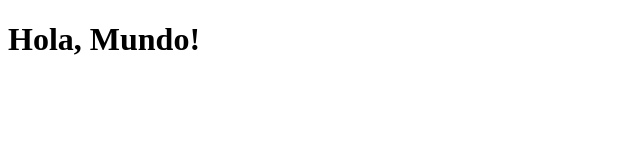
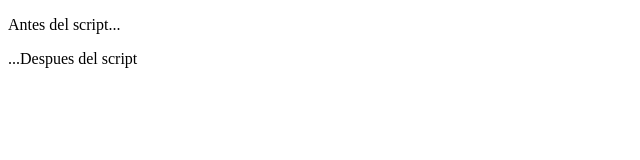
Before and after one commit to Dgongar0301/LMSGI, a plain HTML site: page Tema3/HolaMundo.html in a window 1280 px wide. Shown: the whole page, without its empty margins (0-640 px from the left). Drawn offline with Linux system fonts and the light colour scheme.

Commit message:
Implementacion de script dentro del hola mundo.

```diff
--- a/Tema3/HolaMundo.html
+++ b/Tema3/HolaMundo.html
@@ -6,5 +6,10 @@
     <title>Hola Mundo</title>
 </head>
 <body>
-    <h1>Hola, Mundo!</h1>
+    <p>Antes del script...</p>
+    <script>
+        alert( '¡Hola, mundo!' );
+    </script>
+    <p>...Despues del script</p>
+</body>
 </html>
```
